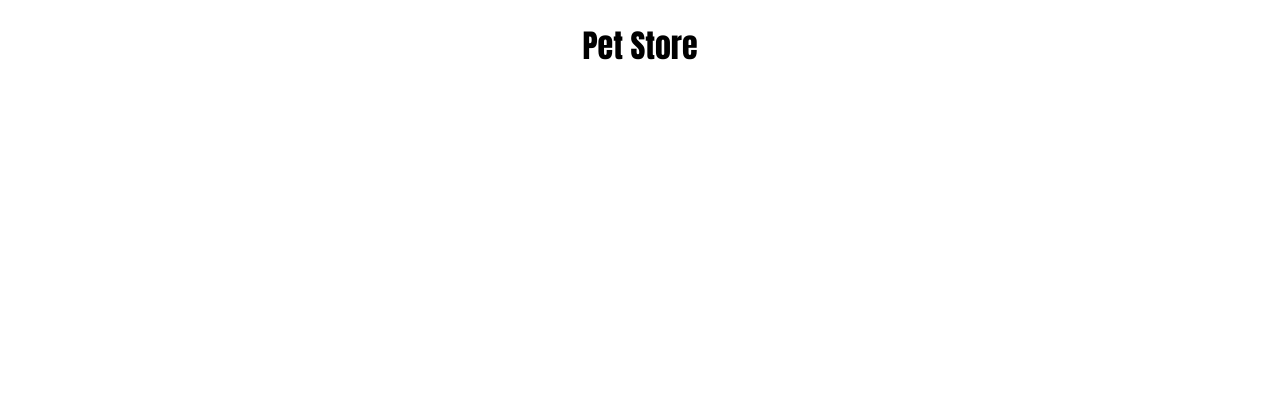
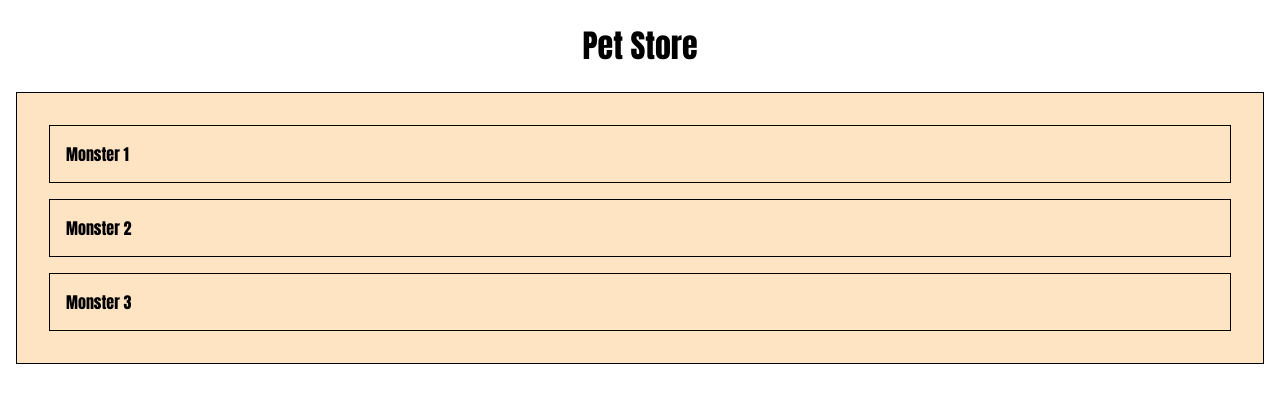
Before and after one commit to fterdal/intro-webpack, a website: page public/index.html in a window 1280 px wide. Drawn offline with Linux system fonts and the light colour scheme.

Commit message:
adding monsters to the div

```diff
--- a/public/index.html
+++ b/public/index.html
@@ -5,11 +5,16 @@
   <meta charset="UTF-8">
   <meta name="viewport" content="width=device-width, initial-scale=1.0">
   <link rel="stylesheet" href="style.css">
-  <title>Pet Store</title>
+  <title>Monster Rental</title>
 </head>
 
 <body>
   <h1>Pet Store</h1>
+  <div id="monster-container">
+    <div class="monster-box">Monster 1</div>
+    <div class="monster-box">Monster 2</div>
+    <div class="monster-box">Monster 3</div>
+  </div>
 </body>
 
 </html>
--- /dev/null
+++ b/public/petsdata.js
@@ -0,0 +1,6 @@
+const initialMonsters = [
+  { id: 1, name: "Maurice", priceInCents: 7999, age: 823, inCart: false },
+  { id: 2, name: "Jorrild", priceInCents: 1950, age: 220, inCart: false },
+  { id: 3, name: "Frankie", priceInCents: 10890, age: 171, inCart: false },
+  { id: 4, name: "Kristy", priceInCents: 8799, age: 142, inCart: false }
+];
--- a/public/style.css
+++ b/public/style.css
@@ -9,3 +9,16 @@ body {
 h1 {
   text-align: center;
 }
+
+#monster-container {
+  border: 1px solid black;
+  background-color: bisque;
+  margin: 1rem;
+  padding: 1rem;
+}
+
+.monster-box {
+  border: 1px solid black;
+  margin: 1rem;
+  padding: 1rem;
+}
```
